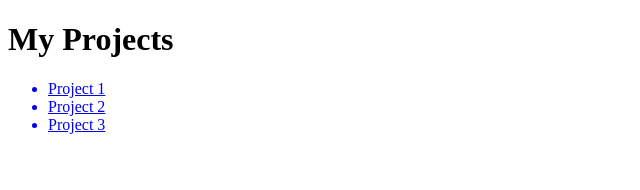
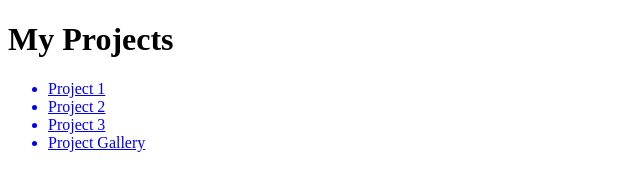
Before and after one commit to danyellehernandez/danyellehernandez.github.io, a plain HTML site: page index.html in a window 1280 px wide. Shown: the whole page, without its empty margins (0-640 px from the left). Drawn offline with Linux system fonts and the light colour scheme.

Commit message:
Update index.html

```diff
--- a/index.html
+++ b/index.html
@@ -15,6 +15,7 @@
       <a href="project1.html"><li>Project 1</li></a>
       <a href="project2.html"><li>Project 2</li></a>
       <a href="project3.html"><li>Project 3</li></a>
+      <a href="danyellehernandez.github.io/projectgallery/"><li>Project Gallery</li></a>
 
     </ul>
 
```
